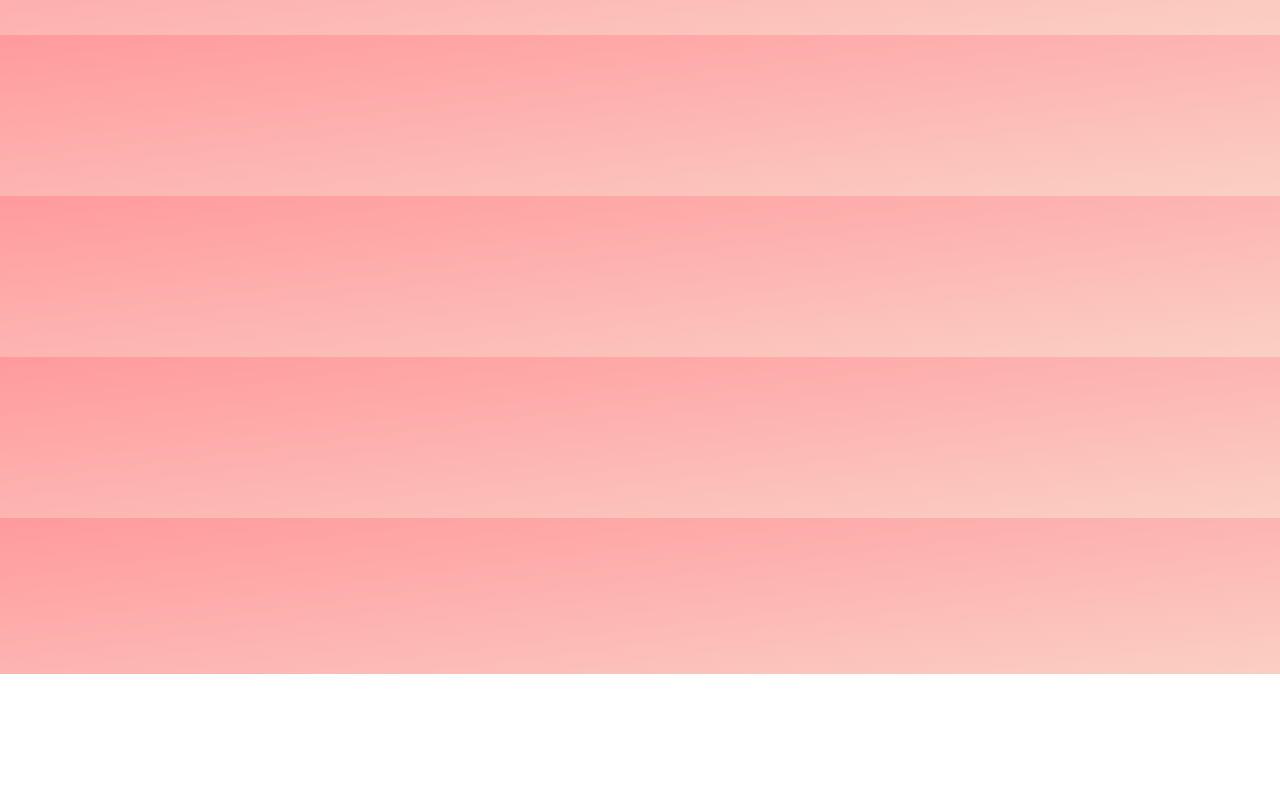
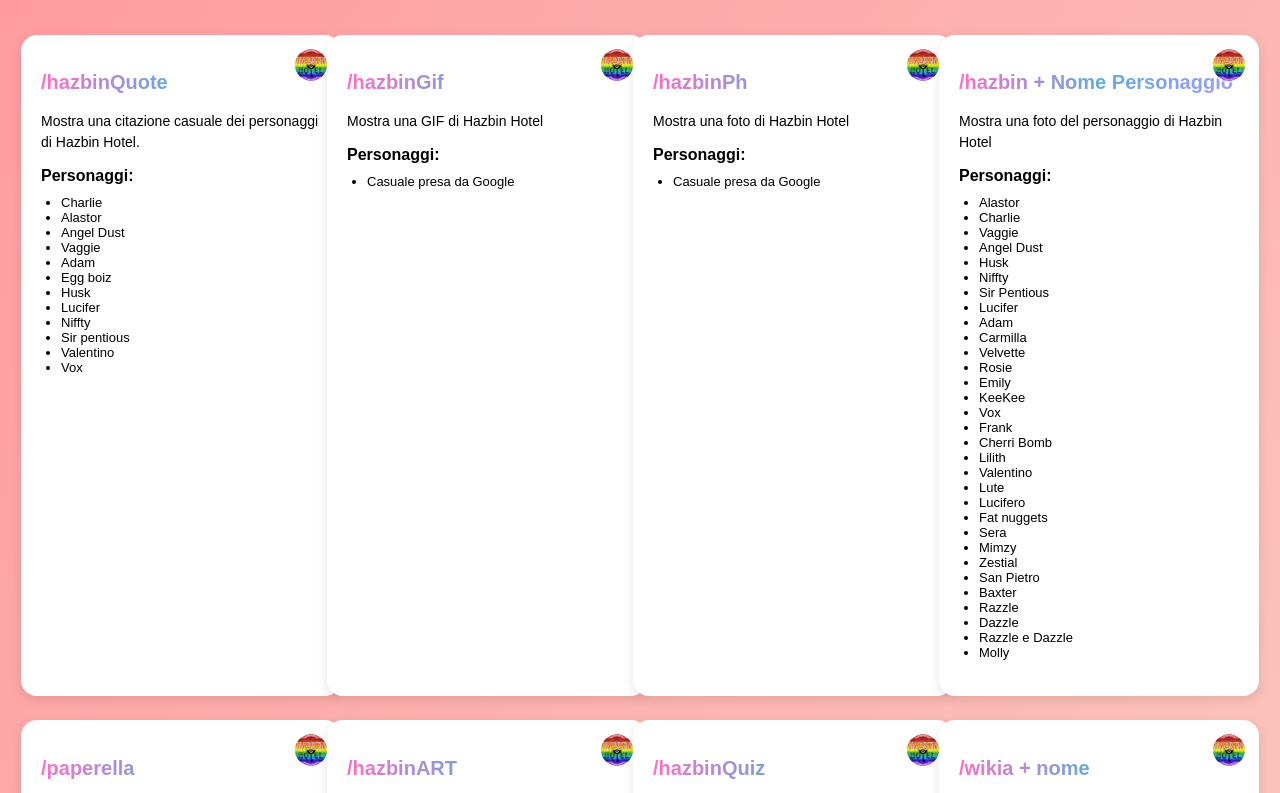
Before and after one commit to rakion69/Bot-commands, a plain HTML site: page index.html in a window 1280 px wide. Shown: the part 126-919 px from the top of the page. Before the commit the page ends 800 px from the top, so only its background shows below. Drawn offline with Linux system fonts and the light colour scheme.

Commit message:
Update index.html

```diff
--- a/index.html
+++ b/index.html
@@ -19,7 +19,7 @@
     </header>
 
   <h1>Comandi del Bot</h1>
-  <div class="container"></div>
+  <div class="cards-container"></div>
 
   <script>
     document.addEventListener('DOMContentLoaded', function () {
```
